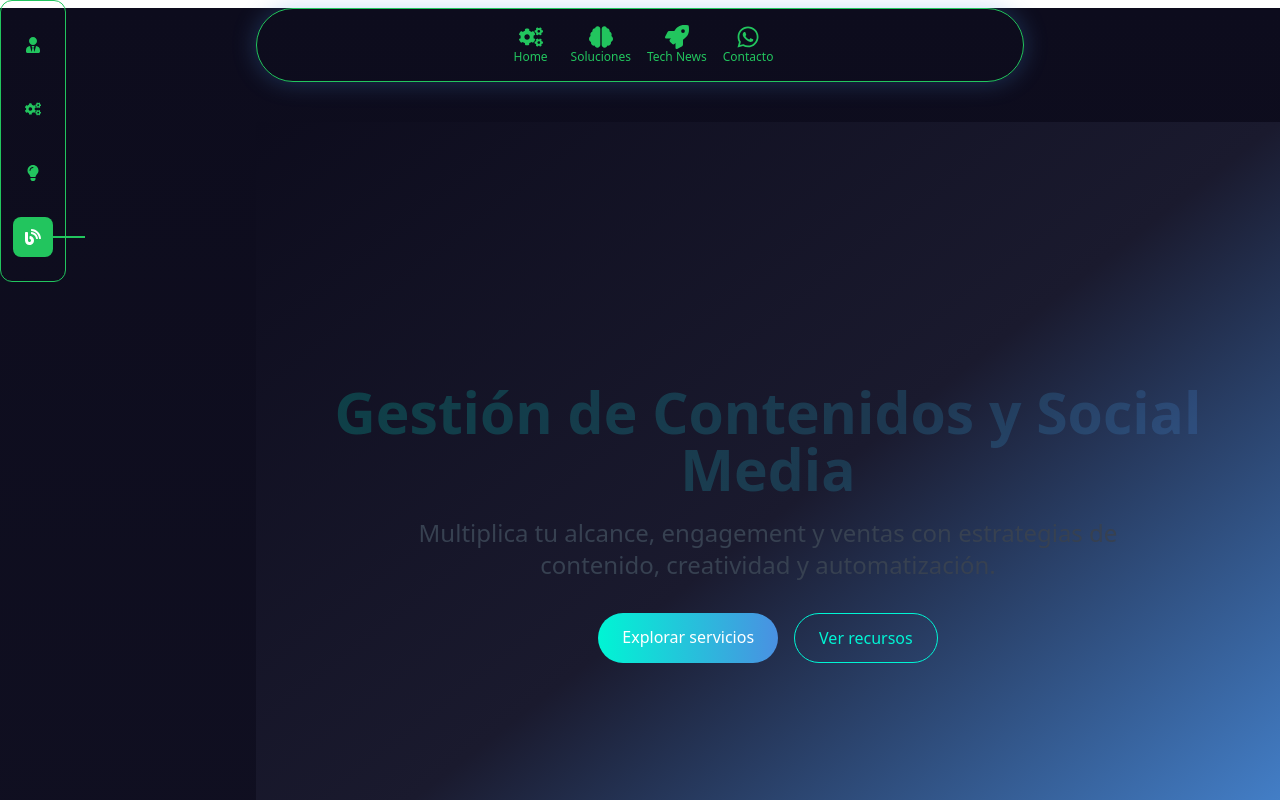
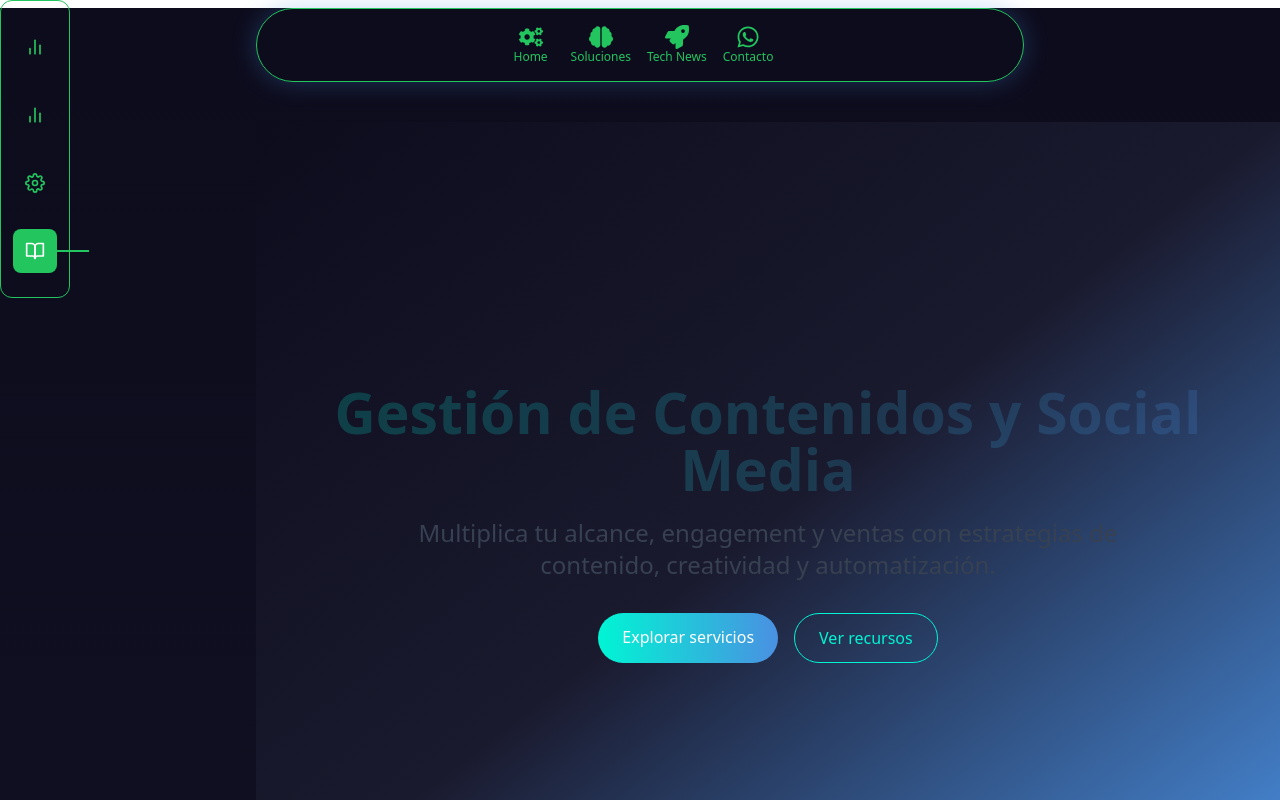
Before and after one commit to deivipluss/landing, a Next.js app: page /gestion-contenidos in a window 1280 px wide. Shown: the top 800 px of the page. Built offline with nearby package versions, Linux system fonts and the light colour scheme.

Commit message:
refactor: SidebarNavigation configurable por props y menú adaptable en gestión de contenidos

```diff
--- a/app/gestion-contenidos/page.tsx
+++ b/app/gestion-contenidos/page.tsx
@@ -4,6 +4,7 @@ import React, { useEffect, useState, useRef } from "react";
 import { motion, useScroll, useTransform } from "framer-motion";
 import HomeNavigation from "@/components/HomeNavigation";
 import SidebarNavigation from "@/components/SidebarNavigation";
+import { FiBarChart2, FiUsers, FiSettings, FiBookOpen } from "react-icons/fi";
 import Footer from "@/components/Footer";
 import { CreatorMetricsChart } from "../redes-membresia/CreatorMetricsChart";
 import Link from "next/link";
@@ -150,11 +151,36 @@ export default function ContenidosPage() {
     });
   };
 
+  // Menú lateral específico para esta página
+  const sidebarMenu = [
+    {
+      id: "overview",
+      label: "Visión General",
+      icon: <FiBarChart2 size={20} />,
+    },
+    {
+      id: "metrics",
+      label: "Resultados",
+      icon: <FiBarChart2 size={20} />,
+    },
+    {
+      id: "features",
+      label: "Servicios",
+      icon: <FiSettings size={20} />,
+    },
+    {
+      id: "blog",
+      label: "FAQ & Blog",
+      icon: <FiBookOpen size={20} />,
+    },
+  ];
+
   return (
     <div className="relative bg-gradient-to-b from-[#0D0C1D] to-[#1A1A2E] min-h-screen">
       <HomeNavigation />
       <div className="hidden md:block fixed left-0 top-0 h-full z-50">
         <SidebarNavigation
+          menu={sidebarMenu}
           activeSection={activeSection}
           setActiveSection={setActiveSection}
         />
--- a/components/SidebarNavigation.tsx
+++ b/components/SidebarNavigation.tsx
@@ -39,9 +39,14 @@ const serviceColors = {
 interface SidebarNavigationProps {
   activeSection: string;
   setActiveSection: (id: string) => void;
+  menu?: Array<{
+    id: string;
+    label: string;
+    icon: React.ReactNode;
+  }>;
 }
 
-const SidebarNavigation: React.FC<SidebarNavigationProps> = ({ activeSection, setActiveSection }) => {
+const SidebarNavigation: React.FC<SidebarNavigationProps> = ({ activeSection, setActiveSection, menu }) => {
   const pathname = usePathname();
   const routeKey = Object.keys(serviceColors).find((route) => pathname.startsWith(route)) || "default";
   const colors = serviceColors[routeKey as keyof typeof serviceColors];
@@ -49,12 +54,15 @@ const SidebarNavigation: React.FC<SidebarNavigationProps> = ({ activeSection, se
   // Detect if current route is 'redes-membresia' or 'gestion-contenidos' for no fill
   const noFillRoutes = ["/redes-membresia", "/gestion-contenidos"];
   const noFill = noFillRoutes.includes(routeKey);
+  // Usar el menú por props si existe, si no usar el default
+  const items = menu ?? sidebarItems;
   return (
     <div
       className={`py-6 px-3 rounded-xl flex flex-col gap-6 border${noFill ? '' : ' bg-gradient-to-br ' + colors.bg + ' backdrop-blur-md'}`}
       style={{ borderColor: colors.border }}
     >
-      {sidebarItems.map((item) => {
+      {items.map((item) => {
+        // Si el icono es un nodo (por props), renderizarlo directamente; si es función (componente), renderizarlo como <Icon />
         const Icon = item.icon;
         const isActive = activeSection === item.id;
         return (
@@ -68,7 +76,11 @@ const SidebarNavigation: React.FC<SidebarNavigationProps> = ({ activeSection, se
                 className={isActive ? "text-white" : "transition-colors"}
                 style={!isActive ? { color: colors.icon } : { color: '#fff' }}
               >
-                <Icon />
+                {React.isValidElement(Icon)
+                  ? Icon
+                  : typeof Icon === "function"
+                  ? <Icon />
+                  : null}
               </span>
             </button>
             <div className="absolute left-full ml-2 px-2 py-1 bg-[#1A1A2E] text-white text-xs whitespace-nowrap rounded opacity-0 invisible group-hover:opacity-100 group-hover:visible transition-all duration-200">
```
